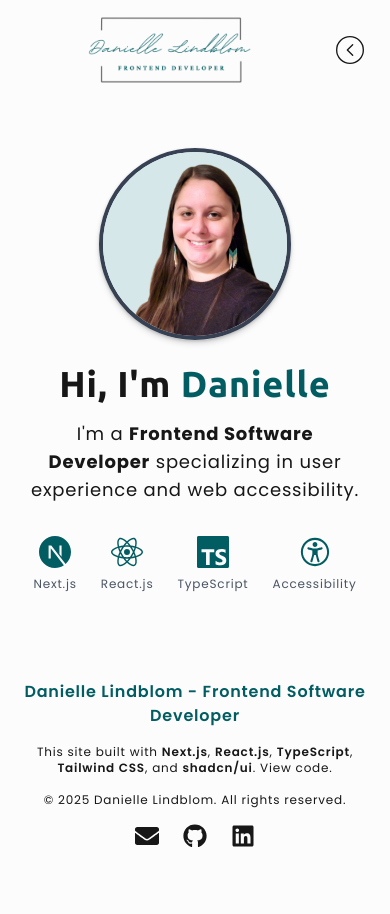
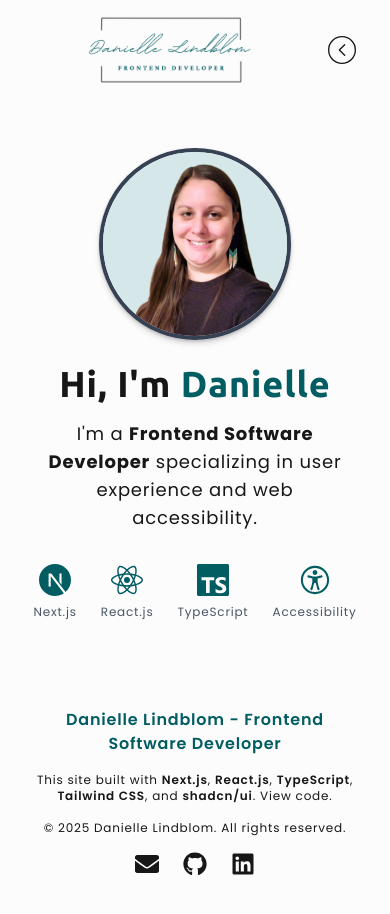
Before and after one commit to Danielle254/portfolio4, a Next.js app: page / in a window 390 px wide. Before the commit the page ends 888 px from the top, so only its background shows below. Built offline with nearby package versions, Linux system fonts and the light colour scheme.

Commit message:
style: increase padding on small screens

```diff
--- a/app/layout.tsx
+++ b/app/layout.tsx
@@ -9,7 +9,7 @@ export default function RootLayout({
 }>) {
   return (
     <html lang="en">
-      <body className="max-w-[1000px] mx-auto min-h-screen flex flex-col justify-between px-2">
+      <body className="max-w-[1000px] mx-auto min-h-screen flex flex-col justify-between px-4">
         <Header />
         <main>{children}</main>
         <Footer />
```
